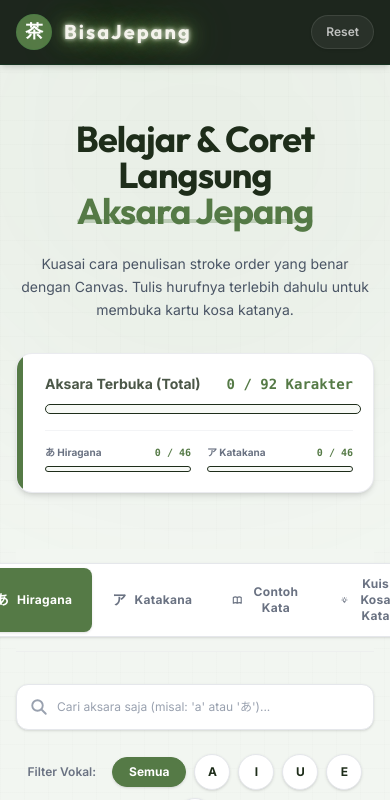
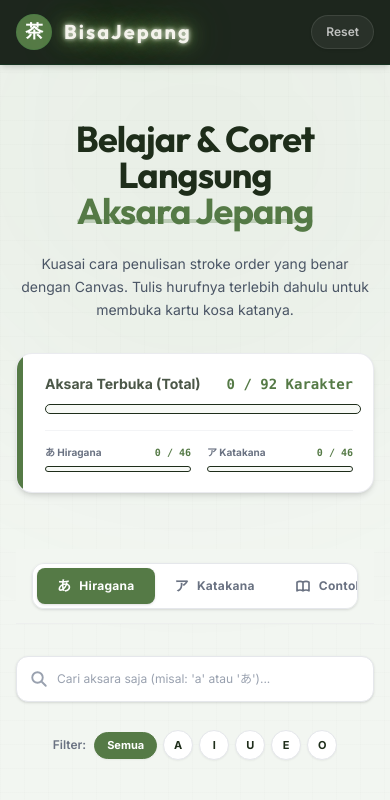
Before and after one commit to ilhammaulana02/bisajepang, a React (Vite) app: page / in a window 390 px wide. Shown: the top 800 px of the page. Built offline with nearby package versions, Linux system fonts and the light colour scheme.

Commit message:
design: make navigation tabs and vowel filter scrollable on mobile

```diff
--- a/src/App.tsx
+++ b/src/App.tsx
@@ -1686,11 +1686,11 @@ function App() {
       <main className="max-w-7xl mx-auto px-4 sm:px-6 lg:px-8 mt-6 relative z-10">
 
         {/* Navigation Tabs - Sticky top di bawah header saat di-scroll */}
-        <div className="sticky top-16 z-40 bg-[#f2f6f1]/95 backdrop-blur-md py-3.5 mb-8 flex justify-center border-b border-gray-200/40">
-          <div className="inline-flex bg-white p-1 rounded-xl border border-gray-200 shadow-sm">
+        <div className="sticky top-16 z-40 bg-[#f2f6f1]/95 backdrop-blur-md py-3.5 mb-8 flex justify-center border-b border-gray-200/40 w-full overflow-hidden px-4">
+          <div className="flex overflow-x-auto whitespace-nowrap bg-white p-1 rounded-xl border border-gray-200 shadow-sm max-w-full scrollbar-none scroll-smooth">
             <button
               onClick={() => { setActiveTab('hiragana'); setSearchQuery(''); setSelectedVowel(null); }}
-              className={`px-5 py-2 rounded-lg text-xs sm:text-sm font-bold tracking-wide transition-all duration-200 flex items-center gap-2 ${
+              className={`px-5 py-2 rounded-lg text-xs sm:text-sm font-bold tracking-wide transition-all duration-200 flex items-center gap-2 shrink-0 ${
                 activeTab === 'hiragana'
                   ? 'bg-jp-matcha text-white shadow-sm'
                   : 'text-gray-500 hover:text-jp-matcha'
@@ -1700,7 +1700,7 @@ function App() {
             </button>
             <button
               onClick={() => { setActiveTab('katakana'); setSearchQuery(''); setSelectedVowel(null); }}
-              className={`px-5 py-2 rounded-lg text-xs sm:text-sm font-bold tracking-wide transition-all duration-200 flex items-center gap-2 ${
+              className={`px-5 py-2 rounded-lg text-xs sm:text-sm font-bold tracking-wide transition-all duration-200 flex items-center gap-2 shrink-0 ${
                 activeTab === 'katakana'
                   ? 'bg-jp-matcha text-white shadow-sm'
                   : 'text-gray-500 hover:text-jp-matcha'
@@ -1710,7 +1710,7 @@ function App() {
             </button>
             <button
               onClick={() => { setActiveTab('vocabulary'); setVocabSearchQuery(''); }}
-              className={`px-5 py-2 rounded-lg text-xs sm:text-sm font-bold tracking-wide transition-all duration-200 flex items-center gap-2 ${
+              className={`px-5 py-2 rounded-lg text-xs sm:text-sm font-bold tracking-wide transition-all duration-200 flex items-center gap-2 shrink-0 ${
                 activeTab === 'vocabulary'
                   ? 'bg-jp-matcha text-white shadow-sm'
                   : 'text-gray-500 hover:text-jp-matcha'
@@ -1723,7 +1723,7 @@ function App() {
             </button>
             <button
               onClick={() => { setActiveTab('quiz'); setSearchQuery(''); setSelectedVowel(null); }}
-              className={`px-5 py-2 rounded-lg text-xs sm:text-sm font-bold tracking-wide transition-all duration-200 flex items-center gap-2 ${
+              className={`px-5 py-2 rounded-lg text-xs sm:text-sm font-bold tracking-wide transition-all duration-200 flex items-center gap-2 shrink-0 ${
                 activeTab === 'quiz'
                   ? 'bg-jp-matcha text-white shadow-sm'
                   : 'text-gray-500 hover:text-jp-matcha'
@@ -1757,11 +1757,12 @@ function App() {
 
         {/* FITUR BARU: Filter Vokal A, I, U, E, O */}
         {(activeTab === 'hiragana' || activeTab === 'katakana') && (
-          <div className="flex flex-wrap items-center justify-center gap-2 mb-10">
-            <span className="text-xs font-semibold text-gray-500 mr-2">Filter Vokal:</span>
+          <div className="flex items-center gap-2 mb-10 w-full overflow-hidden justify-center px-4">
+            <span className="text-xs font-semibold text-gray-500 shrink-0">Filter:</span>
+            <div className="flex items-center gap-1.5 overflow-x-auto whitespace-nowrap scrollbar-none py-1 scroll-smooth max-w-full">
               <button
                 onClick={() => setSelectedVowel(null)}
-              className={`px-4 py-1.5 rounded-full text-xs font-bold transition-all duration-150 shadow-sm border ${
+                className={`px-3 py-1 rounded-full text-[11px] sm:text-xs font-bold transition-all duration-150 shadow-xs border shrink-0 ${
                   selectedVowel === null
                     ? 'bg-jp-matcha text-white border-jp-matcha'
                     : 'bg-white text-[#1e2d1a] border-gray-200 hover:border-jp-matcha/50'
@@ -1773,7 +1774,7 @@ function App() {
                 <button
                   key={vowel}
                   onClick={() => setSelectedVowel(vowel)}
-                className={`w-9 h-9 rounded-full text-xs font-bold uppercase transition-all duration-150 flex items-center justify-center shadow-sm border ${
+                  className={`w-7.5 h-7.5 rounded-full text-[11px] sm:text-xs font-bold uppercase transition-all duration-150 flex items-center justify-center shadow-xs border shrink-0 ${
                     selectedVowel === vowel
                       ? 'bg-jp-matcha text-white border-jp-matcha'
                       : 'bg-white text-[#1e2d1a] border-gray-200 hover:border-jp-matcha/50'
@@ -1782,6 +1783,7 @@ function App() {
                   {vowel}
                 </button>
               ))}
+            </div>
           </div>
         )}
 
```
Lines whose indentation alone changed are shown as unchanged.
